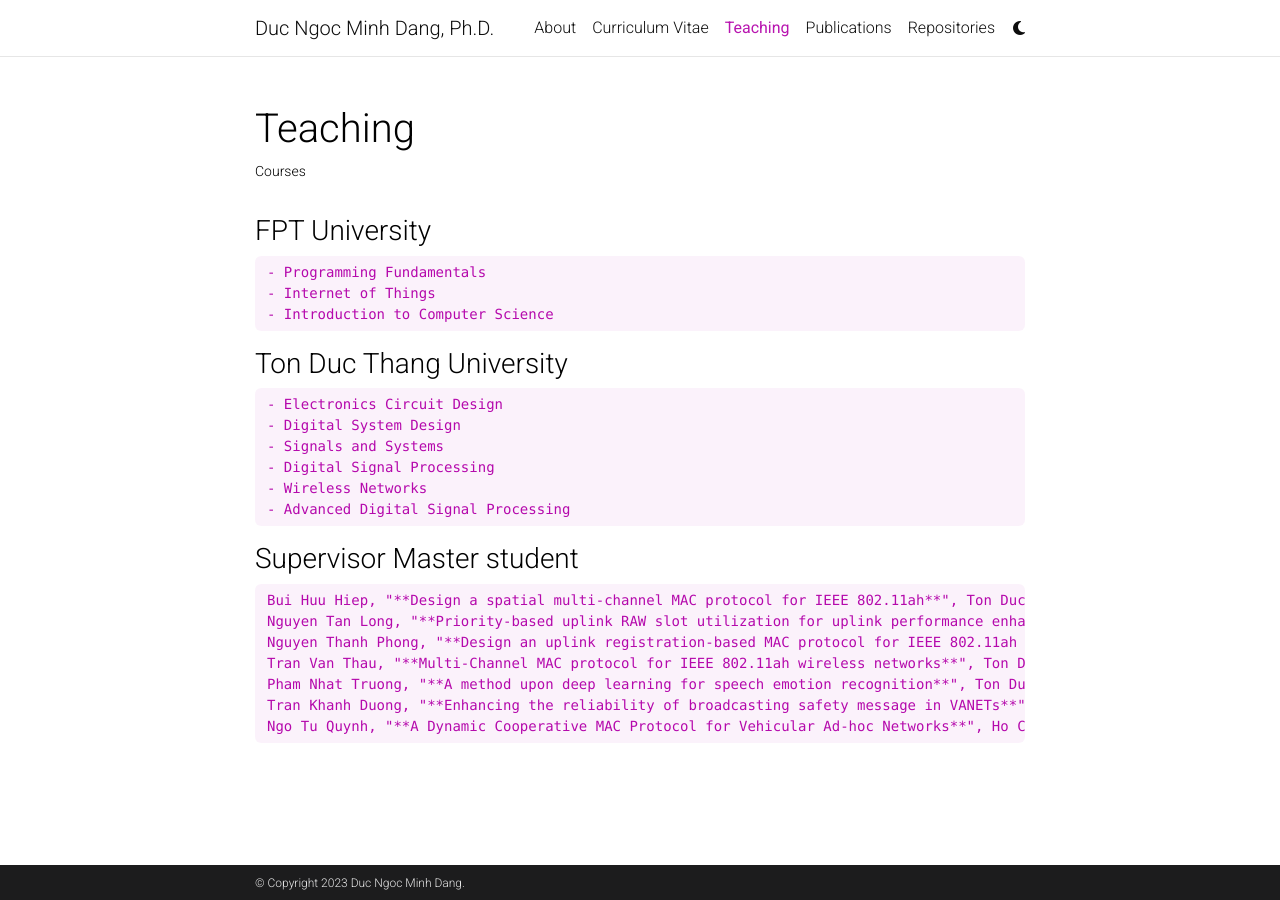
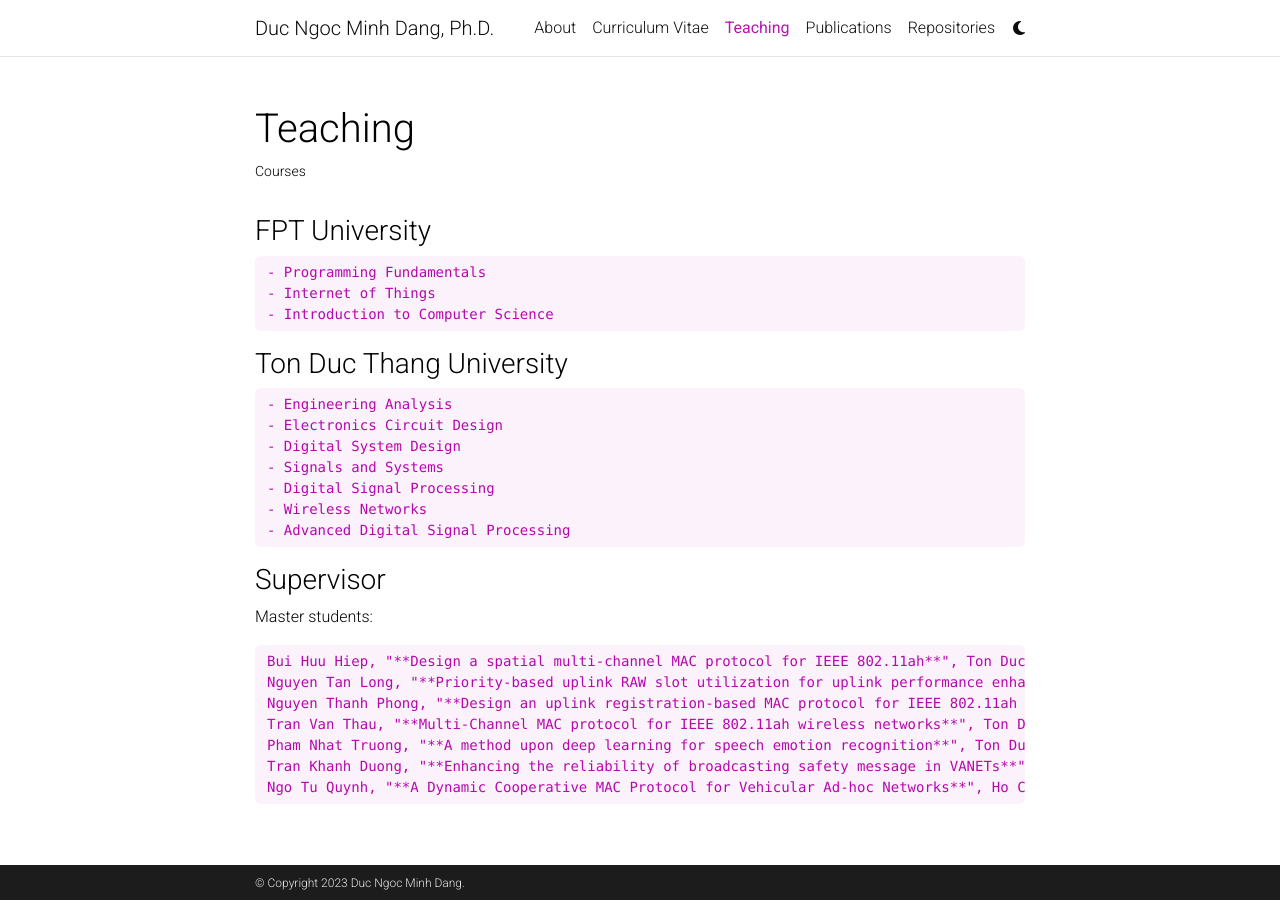
Before and after one commit to dnmduc/dnmduc.github.io, a Jekyll site: the page built from _pages/teaching.md, in a window 1280 px wide. Built offline with Jekyll 4.4.1, drawn with Linux system fonts in a browser that asks for light colours; comment, search, counter and statistics services are not loaded; a style sheet for code colours, icons or effects is not loaded.

Commit message:
Teaching

```diff
--- a/_data/cv.yml
+++ b/_data/cv.yml
@@ -105,7 +105,7 @@
         - DAAD Surplace scholarship
     - year: 2005
       items:
-        - <a href="https://info.dee.hcmut.edu.vn/content/view/sv_dat_danh_hieu> Gold medal award of Ho Chi Minh City University of Technology for Excellent Student </a>
+        - <a href="https://info.dee.hcmut.edu.vn/content/view/sv_dat_danh_hieu"> Gold medal award of Ho Chi Minh City University of Technology for Excellent Student </a>
 
     - year: 2004
       items:
--- a/_pages/teaching.md
+++ b/_pages/teaching.md
@@ -15,6 +15,7 @@ nav_order: 2
 
 ### Ton Duc Thang University
 
+    - Engineering Analysis
     - Electronics Circuit Design
     - Digital System Design
     - Signals and Systems
@@ -22,7 +23,8 @@ nav_order: 2
     - Wireless Networks
     - Advanced Digital Signal Processing
 
-### Supervisor Master student
+### Supervisor
+Master students:
 
     Bui Huu Hiep, "**Design a spatial multi-channel MAC protocol for IEEE 802.11ah**", Ton Duc Thang University, 2023
     Nguyen Tan Long, "**Priority-based uplink RAW slot utilization for uplink performance enhancement in IEEE 802.11ah networks**", Ton Duc Thang University, 2023
```
Also changed, not shown: _pages/cv.md (+1 -1 lines).
